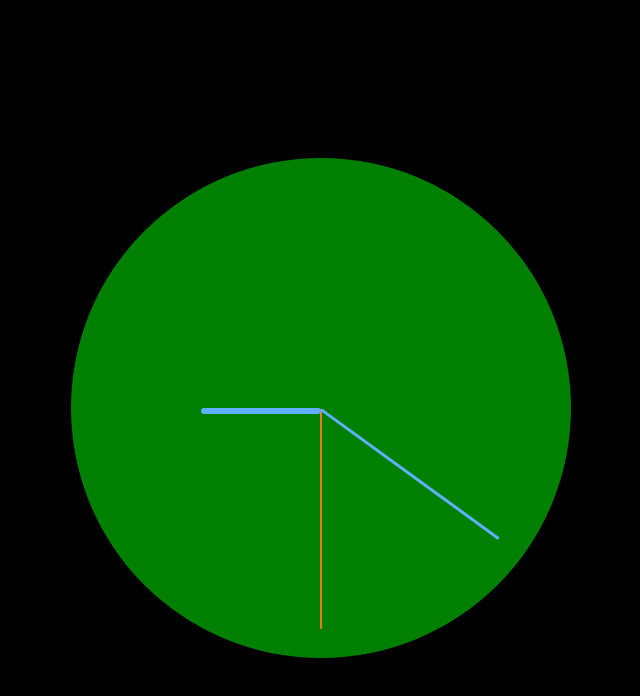
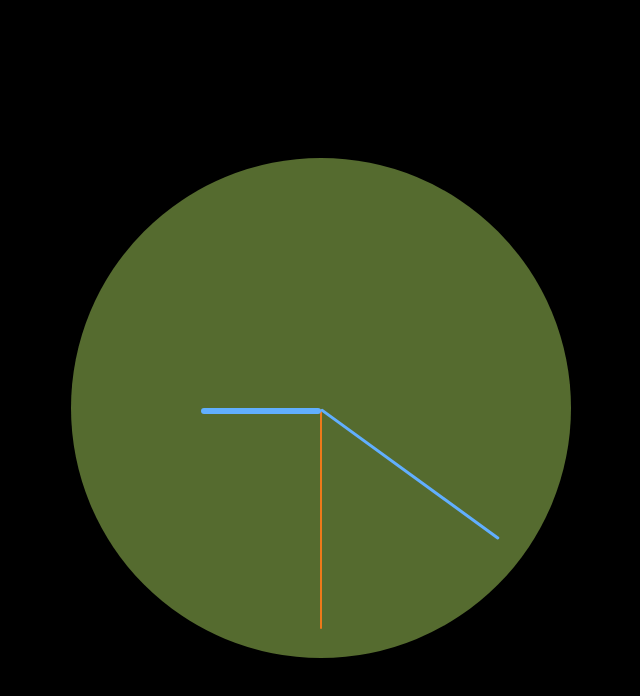
Before and after one commit to marcussteel/analogclock.github.io, a plain HTML site: page index.html in a window 1280 px wide. Shown: the whole page, without its empty margins (319-959 px from the left). Drawn offline with Linux system fonts and the light colour scheme.

Commit message:
bgc has changed

```diff
--- a/style.css
+++ b/style.css
@@ -6,7 +6,7 @@
     justify-content: center;
     align-items: center;
     font-size: 5rem;
-    background-color:green;
+    background-color:darkolivegreen;
     width: 500px;
     height: 500px;
     border-radius: 50%;
```
